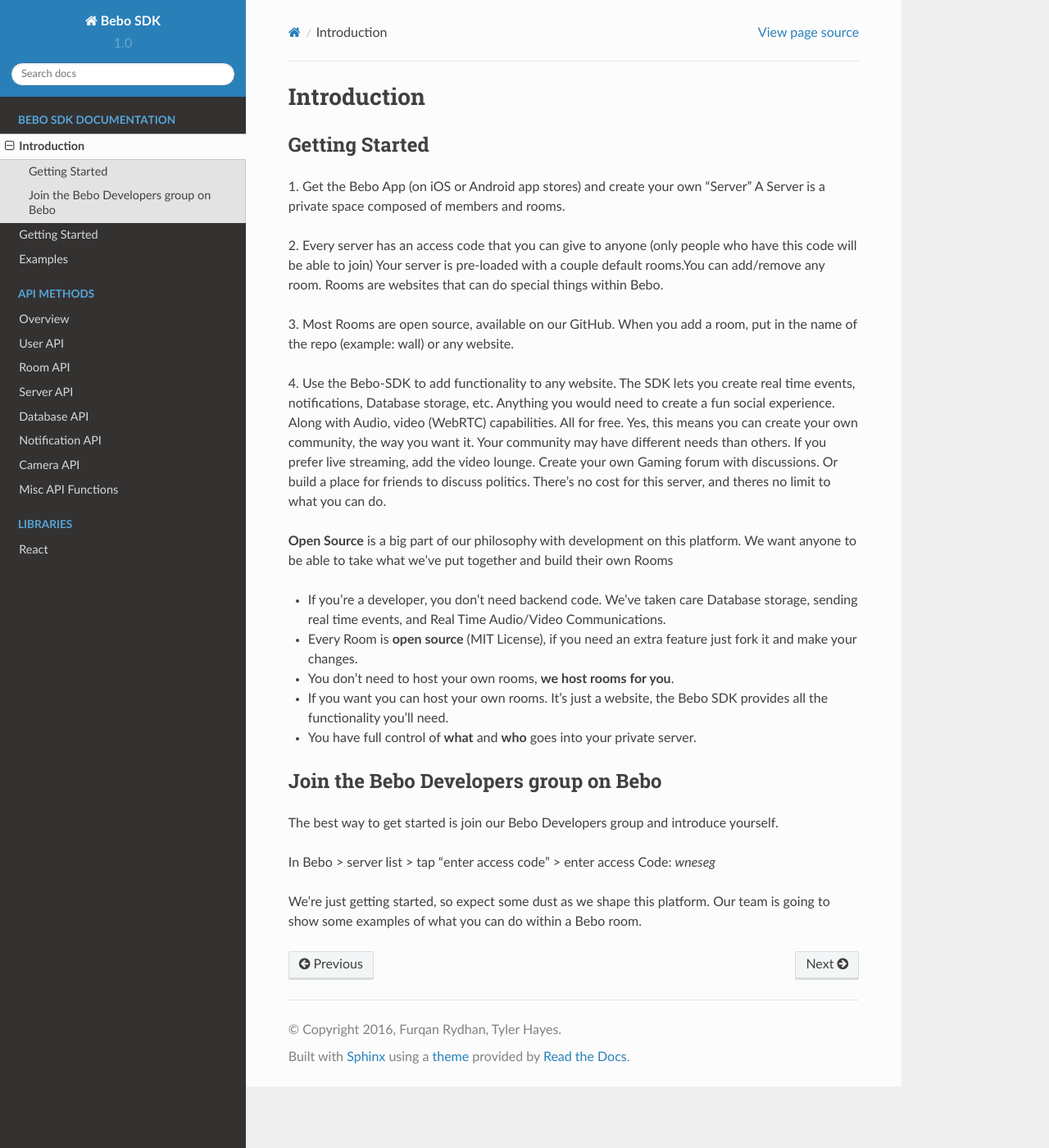
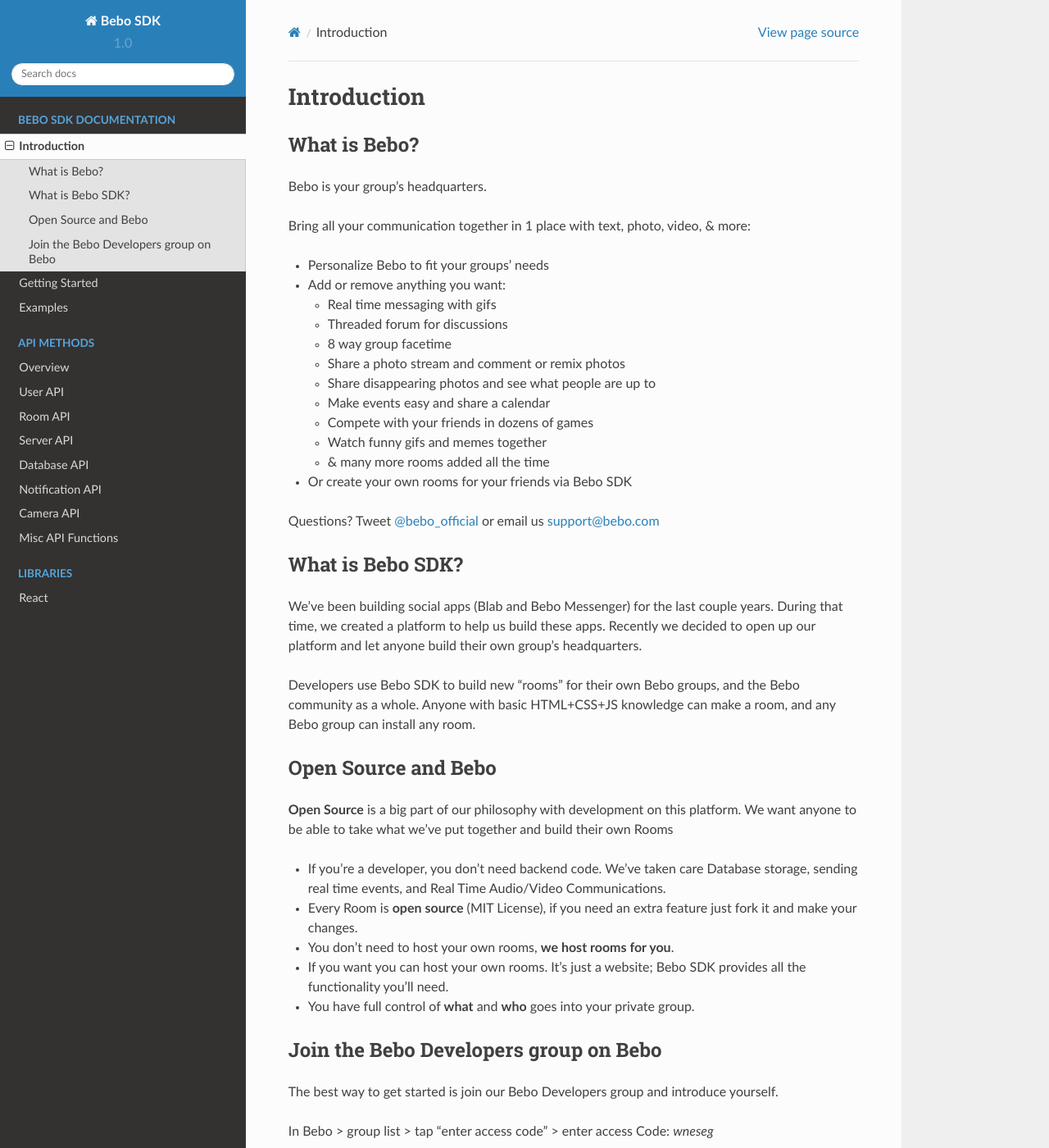
Before and after one commit to bebo/bebo-sdk-docs, a Sphinx documentation site: the page built from docs/introduction.rst, in a window 1280 px wide and 1400 px high. Shown: the whole window at 82% size. Built offline with Sphinx 7.4.7 and the Read the Docs theme 2.0.0, drawn with Linux system fonts in a browser that asks for light colours.

Commit message:
Clarify Bebo overview vs. Bebo SDK getting started

```diff
--- a/docs/introduction.rst
+++ b/docs/introduction.rst
@@ -1,35 +1,52 @@
 Introduction
 ===============
 
-
-Getting Started
+What is Bebo?
 ---------------
 
-1. Get the Bebo App (on iOS or Android app stores) and create your own “Server”
-A Server is a private space composed of members and rooms.
+Bebo is your group's headquarters.
 
-2. Every server has an access code that you can give to anyone (only people who have this code will be able to join)
-Your server is pre-loaded with a couple default rooms.You can add/remove any room. Rooms are websites that can do special things within Bebo.
+Bring all your communication together in 1 place with text, photo, video, & more:
 
-3. Most Rooms are open source, available on our GitHub.
-When you add a room, put in the name of the repo (example: wall) or any website.
+* Personalize Bebo to fit your groups' needs
+* Add or remove anything you want:
 
-4. Use the Bebo-SDK to add functionality to any website. The SDK lets you create real time events, notifications, Database storage, etc. Anything you would need to create a fun social experience. Along with Audio, video (WebRTC) capabilities. All for free.
-Yes, this means you can create your own community, the way you want it. Your community may have different needs than others. If you prefer live streaming, add the video lounge. Create your own Gaming forum with discussions. Or build a place for friends to discuss politics. There’s no cost for this server, and theres no limit to what you can do.
+  * Real time messaging with gifs
+  * Threaded forum for discussions
+  * 8 way group facetime
+  * Share a photo stream and comment or remix photos
+  * Share disappearing photos and see what people are up to
+  * Make events easy and share a calendar
+  * Compete with your friends in dozens of games
+  * Watch funny gifs and memes together
+  * & many more rooms added all the time
+* Or create your own rooms for your friends via Bebo SDK
+
+Questions? Tweet `@bebo_official <https://twitter.com/bebo_official>`_ or email us support@bebo.com
+
+What is Bebo SDK?
+--------------------
+
+We’ve been building social apps (Blab and Bebo Messenger) for the last couple years. During that time, we created a platform to help us build these apps. Recently we decided to open up our platform and let anyone build their own group's headquarters.
+
+Developers use Bebo SDK to build new "rooms" for their own Bebo groups, and the Bebo community as a whole. Anyone with basic HTML+CSS+JS knowledge can make a room, and any Bebo group can install any room.
+
+Open Source and Bebo
+-------------------------
 
 **Open Source** is a big part of our philosophy with development on this platform. We want anyone to be able to take what we’ve put together and build their own Rooms
 
 * If you’re a developer, you don’t need backend code. We’ve taken care Database storage, sending real time events, and Real Time Audio/Video Communications.
 * Every Room is **open source** (MIT License), if you need an extra feature just fork it and make your changes.
 * You don’t need to host your own rooms, **we host rooms for you**.
-* If you want you can host your own rooms. It’s just a website, the Bebo SDK provides all the functionality you’ll need.
-* You have full control of **what** and **who** goes into your private server.
+* If you want you can host your own rooms. It’s just a website; Bebo SDK provides all the functionality you’ll need.
+* You have full control of **what** and **who** goes into your private group.
 
 Join the Bebo Developers group on Bebo
 ---------------------------------------------
 
 The best way to get started is join our Bebo Developers group and introduce yourself.
 
-In Bebo > server list > tap "enter access code" > enter access Code: `wneseg`
+In Bebo > group list > tap "enter access code" > enter access Code: `wneseg`
 
 We’re just getting started, so expect some dust as we shape this platform. Our team is going to show some examples of what you can do within a Bebo room.
```
Also changed, not shown: README.md (+10 -2 lines), docs/getting_started.rst (+24 -3 lines).
